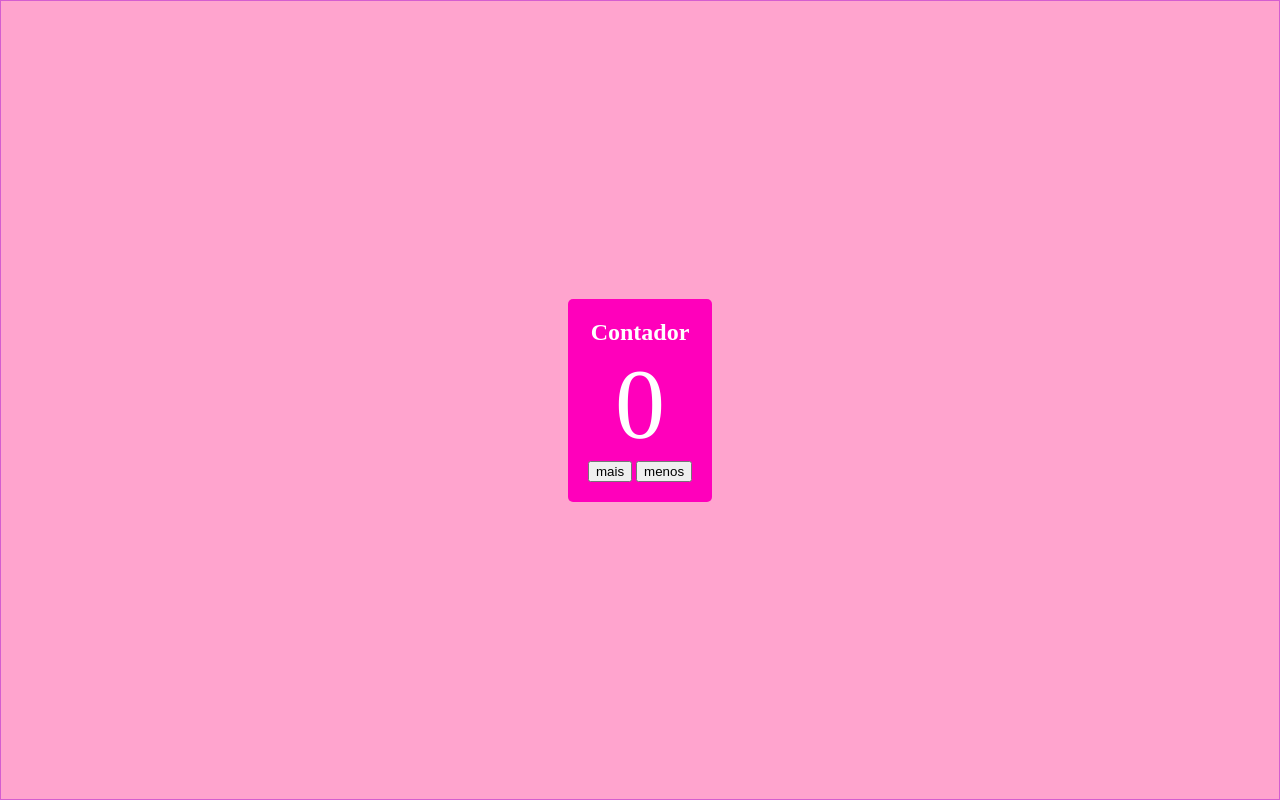
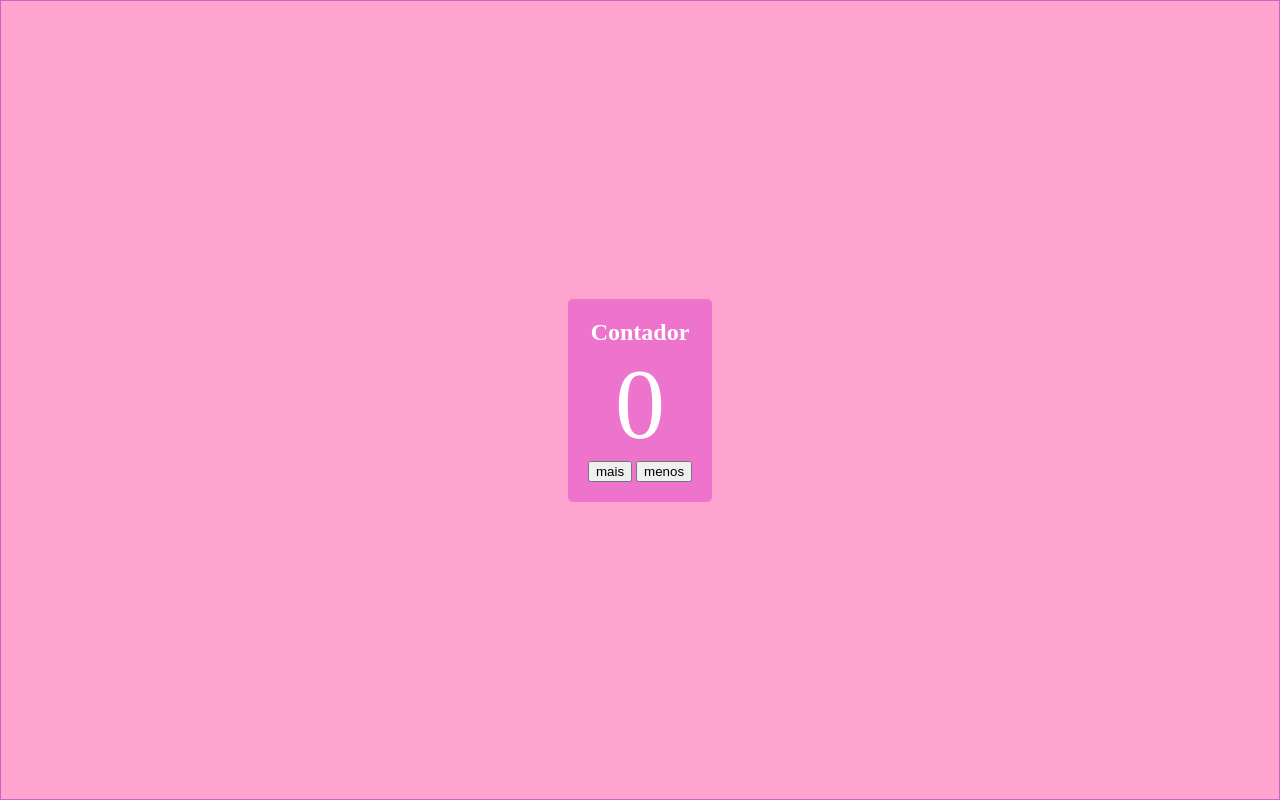
Before and after one commit to liviagoltz/contador-livia, a plain HTML site: page index.html in a window 1280 px wide. Drawn offline with Linux system fonts and the light colour scheme.

Commit message:
Update index.html

```diff
--- a/index.html
+++ b/index.html
@@ -19,7 +19,7 @@
         }
 
         section {
-            background: rgb(255, 0, 187);
+            background: rgb(237, 115, 205);
             padding: 20px;
             border-radius: 5px;
             text-align: center;
```
